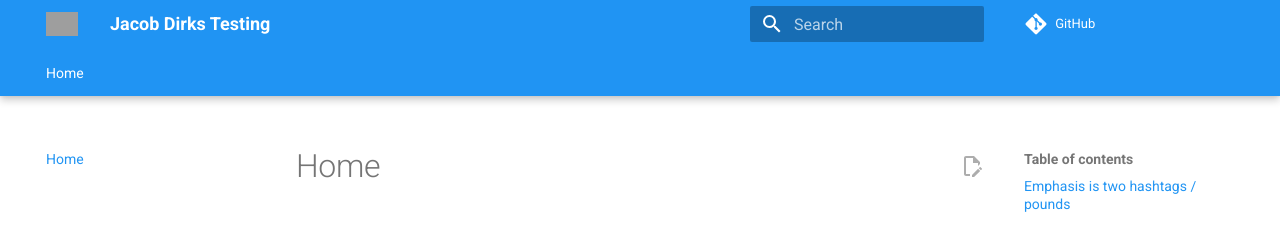
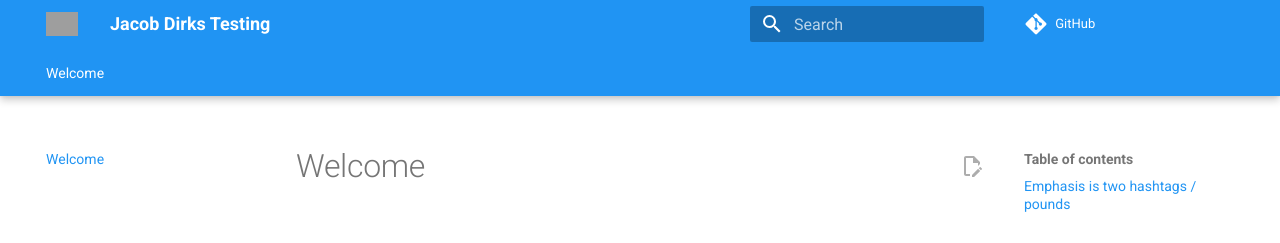
Before and after one commit to JacobDirks/testSite.github.io, an MkDocs documentation site: the page built from docs/index.md, in a window 1280 px wide and 1259 px high. Shown: the top 243 px of the window. Built offline with MkDocs 1.6.1 and Material for MkDocs 9.7.7, drawn with Linux system fonts in a browser that asks for light colours; comment, search, counter and statistics services are not loaded; some of the changed lines change nothing that is shown; grey boxes are pictures that could not be loaded.

Commit message:
Update mkdocs.yml remove home

```diff
--- a/mkdocs.yml
+++ b/mkdocs.yml
@@ -2,8 +2,7 @@ site_name: Jacob Dirks Testing
 site_url: https://jacobdirks.github.io/testSite.github.io/
 repo_url: https://github.com/JacobDirks/testSite.github.io
 edit_uri: edit/main/docs/
-nav:
-  - Home: index.md
+
 theme:
   name: material
   #custom_dir: custom_theme/
```
